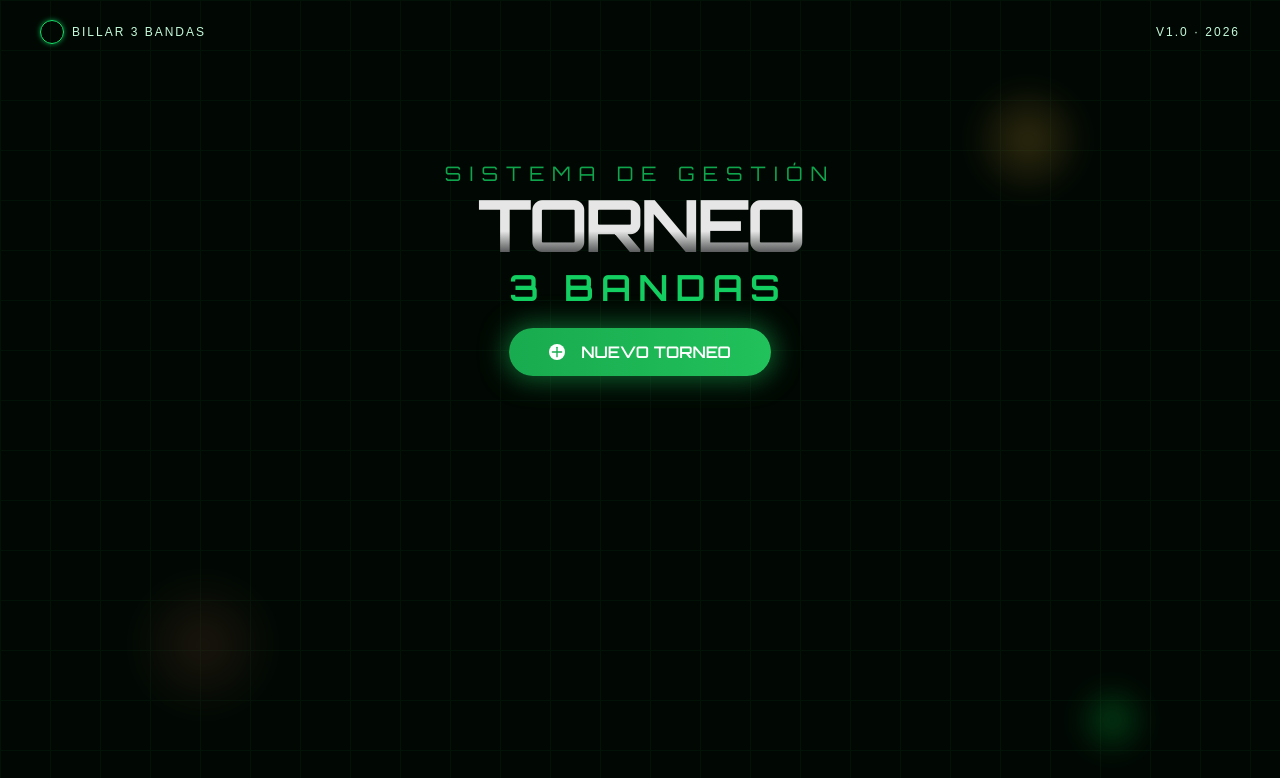
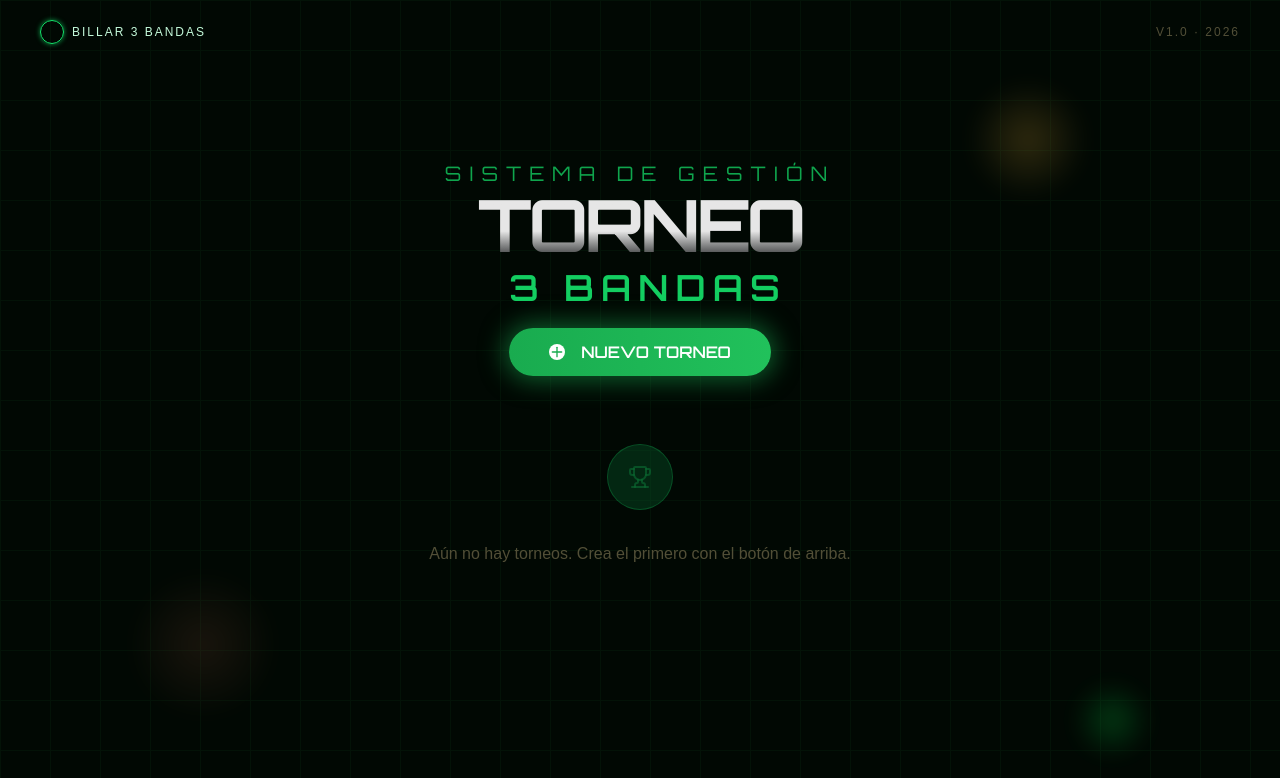
Before and after one commit to BisonteRIP/BillarScore, a React (Vite) app: page / in a window 1280 px wide. Shown: the top 778 px of the page. Built offline with nearby package versions, Linux system fonts and the light colour scheme.

Commit message:
fix: correcto color del span de versiones

```diff
--- a/src/pages/MainMenu.tsx
+++ b/src/pages/MainMenu.tsx
@@ -1,5 +1,5 @@
 import "./MainMenu.css";
-import { Plus } from "lucide-react";
+import { Plus, Trophy} from "lucide-react";
 
 const MainMenu = () => {
   return (
@@ -19,11 +19,11 @@ const MainMenu = () => {
             <span>BILLAR 3 BANDAS</span>
           </div>
           <div className="text-right">
-            <span>v1.0 · 2026</span>
+            <span className="text-[#524f37]">v1.0 · 2026</span>
           </div>
         </header>
 
-        {/* AQUÍ IRÍA EL RESTO DEL MENÚ (TÍTULO Y BOTONES) */}
+        {/* RESTO DEL MENÚ (TÍTULO Y BOTONES) */}
         <main className="flex items-center justify-center flex-col text-center mt-24 text-[#0fa54d] font-orbitron">
           <p className="uppercase text-xl tracking-[0.4em]">
             Sistema de gestión
@@ -40,6 +40,16 @@ const MainMenu = () => {
           </button>
         </main>
       </div>
+      <div>
+        <div className="flex items-center flex-col py-12 relative z-20 gap-8">
+          <div className="rounded-full bg-[#09502770] border border-[#0a6831a6] p-5">
+            <Trophy size={24} color="#0a6831a6" />
+          </div>
+          <p className="text-[#524f37]">
+            Aún no hay torneos. Crea el primero con el botón de arriba.
+          </p>
+        </div>
+      </div>
     </div>
   );
 };
```
